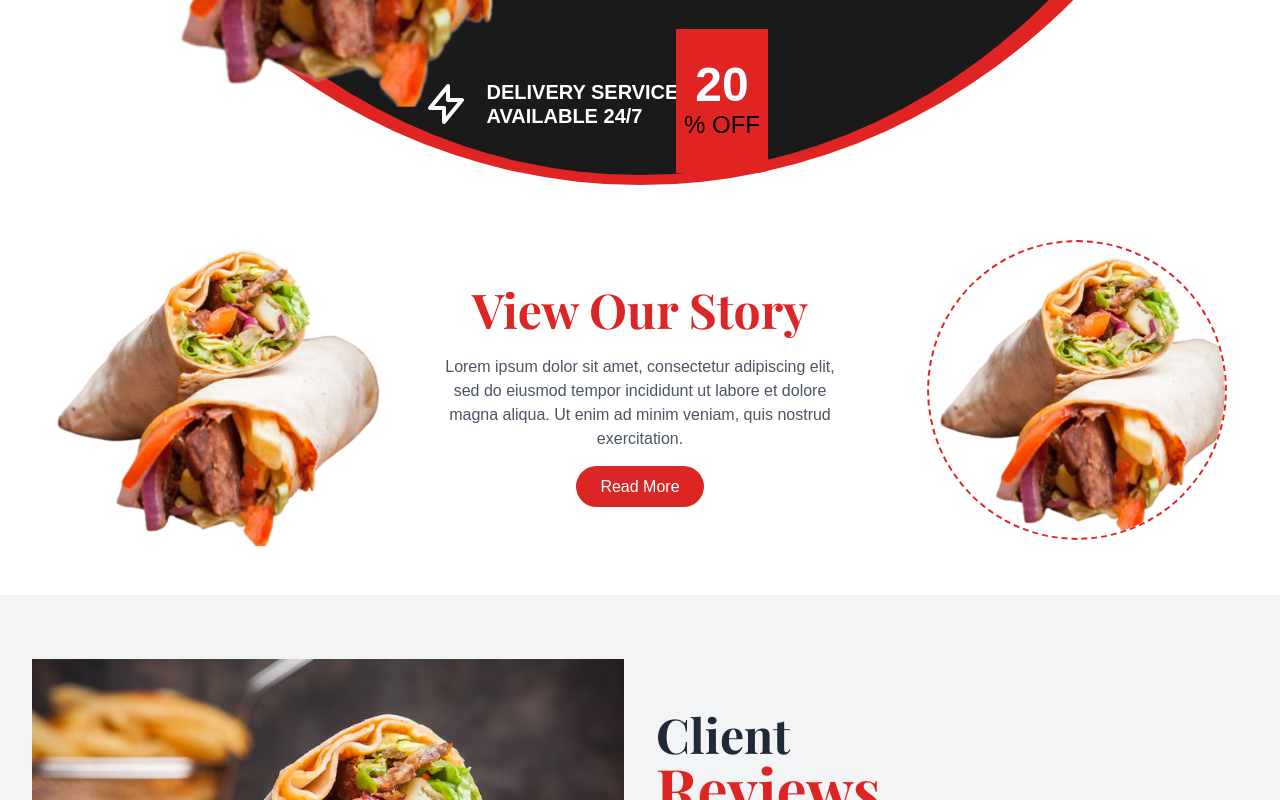
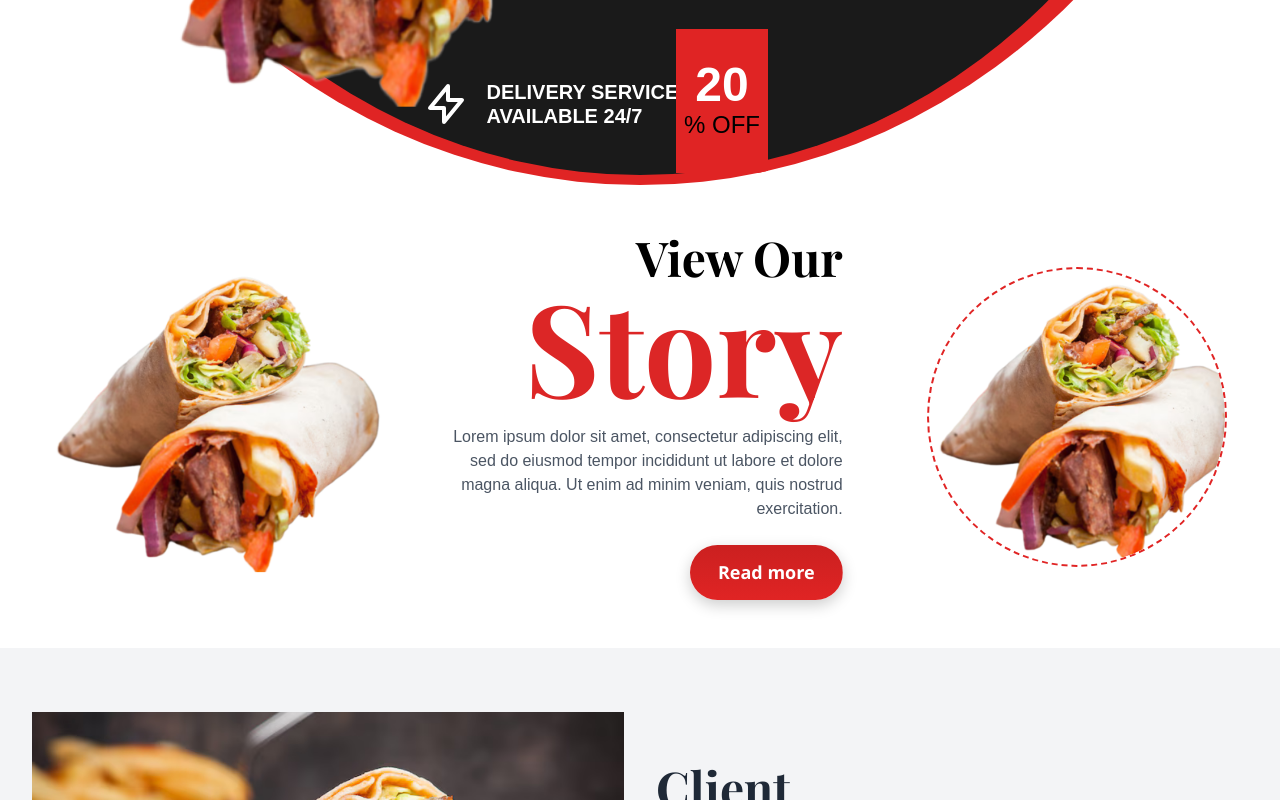
Before and after one commit to muhammadareeb01/restrauntLandingPage, a React (Create React App) app: page / in a window 1280 px wide. Shown: the part 515-1315 px from the top of the page. Built offline with nearby package versions, Linux system fonts and the light colour scheme.

Commit message:
'updated-view-story'

```diff
--- a/src/components/Home/Home.css
+++ b/src/components/Home/Home.css
@@ -203,13 +203,16 @@
 /* Center: Story text */
 .story-text {
   flex: 1;
-    text-align: center;
+  text-align: right;
 }
 
 .story-text h2 {
   line-height: 1.2;
   margin-bottom: 1rem;
   font-family: "Playfair Display", serif; /* Match the font style from the image */
+}
+.story-text h2 span {
+    display: block; /* Ensures each span takes its own line */
   }
 
 .story-text p {
@@ -493,9 +496,7 @@
   }
 }
 
-
-
-  /* From Uiverse.io by zanina-yassine */
+/* BTNNNN */
 .button {
   min-width: 120px;
 
@@ -543,9 +544,77 @@
   color: rgb(255, 255, 255, 1);
   transform: scale(1.1) translateY(-3px);
   background-color: transparent !important;
-    border:1px solid  #e02424 !important;
+  border: 1px solid #e02424 !important;
 }
 
 .button:hover::before {
   opacity: 1;
 }
+
+/* BTNN2  */
+.beautiful-button {
+  position: relative;
+  display: inline-block;
+  background: linear-gradient(to bottom, #cb2020, #e02424);
+  /* Gradient background */
+  color: white;
+  /* White text color */
+  font-family: "Segoe UI", sans-serif;
+  /* Stylish and legible font */
+  font-weight: bold;
+  font-size: 18px;
+  /* Large font size */
+  border: none;
+  /* No border */
+  border-radius: 30px;
+  /* Rounded corners */
+  padding: 14px 28px;
+  /* Large padding */
+  cursor: pointer;
+  /* Cursor on hover */
+  box-shadow: 0 5px 15px rgba(0, 0, 0, 0.2);
+  /* Subtle shadow */
+  animation: button-shimmer 2s infinite;
+  transition: all 0.3s ease-in-out;
+  /* Smooth transition */
+}
+
+/* Hover animation */
+.beautiful-button:hover {
+  background: linear-gradient(to bottom, #e02424, #cb2020);
+  animation: button-particles 1s ease-in-out infinite;
+  transform: translateY(-2px);
+}
+
+/* Click animation */
+.beautiful-button:active {
+  transform: scale(0.95);
+  box-shadow: 0 2px 10px rgba(0, 0, 0, 0.3);
+}
+
+/* Shimmer animation */
+@keyframes button-shimmer {
+  0% {
+    background-position: left top;
+  }
+
+  100% {
+    background-position: right bottom;
+  }
+}
+
+/* Particle animation */
+@keyframes button-particles {
+  0% {
+    background-position: left top;
+  }
+
+  100% {
+    background-position: right bottom;
+  }
+}
+
+.story-text .beautiful-button {
+  margin-left: auto; /* Pushes the button to the right */
+  display: block; /* Ensures the button behaves as a block for alignment */
+}
--- a/src/components/Home/home.jsx
+++ b/src/components/Home/home.jsx
@@ -120,7 +120,7 @@ function Home() {
       {/* View Our Story Section */}
       <div className="story-section max-w-7xl mx-auto px-4 sm:px-6 lg:px-8 py-12">
         <div className="story-split flex flex-col md:flex-row items-center justify-between gap-8">
-          {/* Left Side: Wraps Image */}
+          {/* Left Side :)  */}
           <div className="story-image w-full md:w-1/3 flex justify-center">
             <img
               src={wrapsImage}
@@ -129,17 +129,16 @@ function Home() {
               data-aos="fade-right"
             />
           </div>
-
-          {/* Center: Story Text */}
-          <div className="story-text w-full md:w-1/3 text-center">
-            <h2
-              className="text-4xl md:text-5xl font-bold text-red-600 mb-4"
-              data-aos="fade-up"
-            >
-              View Our Story
+          {/* Right side :/ */}
+          <div className="story-text w-full md:w-1/3 text-right">
+            <h2 className="text-right font-bold  mb-4" data-aos="fade-up">
+              <span className="block text-4xl md:text-5xl">View Our</span>
+              <span className="block text-5xl md:text-9xl text-red-600">
+                Story
+              </span>
             </h2>
             <p
-              className="text-gray-600 mb-6"
+              className="text-right text-gray-600 mb-6"
               data-aos="fade-up"
               data-aos-delay="100"
             >
@@ -147,13 +146,8 @@ function Home() {
               eiusmod tempor incididunt ut labore et dolore magna aliqua. Ut
               enim ad minim veniam, quis nostrud exercitation.
             </p>
-            <Link
-              to="/story"
-              className="bg-red-600 text-white px-6 py-3 rounded-full hover:bg-red-700 transition font-medium"
-              data-aos="fade-up"
-              data-aos-delay="200"
-            >
-              Read More
+            <Link to="/story" data-aos="fade-up" data-aos-delay="200">
+              <button className="beautiful-button">Read more</button>
             </Link>
           </div>
 
@@ -171,7 +165,7 @@ function Home() {
         </div>
       </div>
 
-      {/* Testimonials Section */}
+      {/* Client  Section */}
       <TestimonialsSection />
     </div>
   );
```
Also changed, not shown: src/components/Home/testimonialsSection.jsx (+4 -5 lines). Lines whose indentation alone changed are shown as unchanged.
